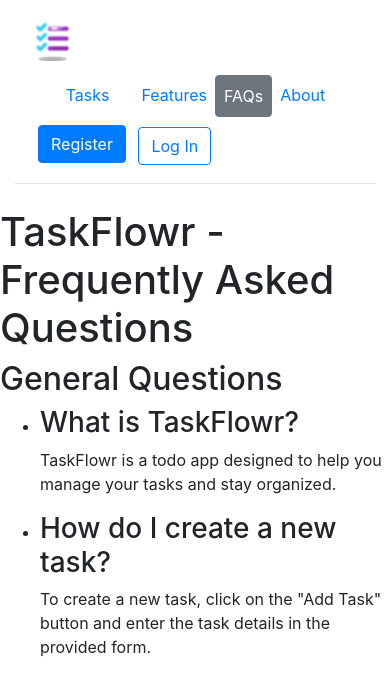
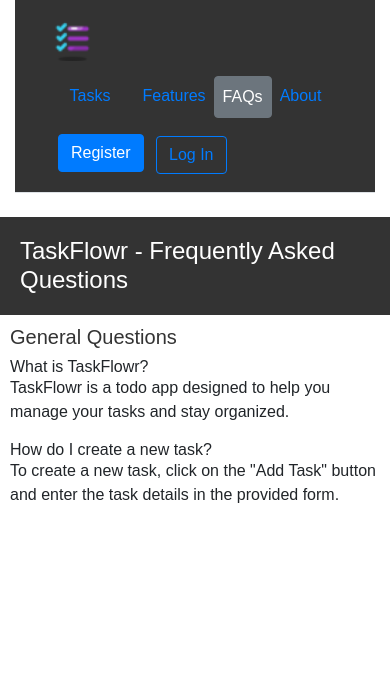
Before and after one commit to ishant9805/TaskFlowr, a Flask app: page /faqs in a window 390 px wide. Shown: the top 696 px of the page. Run offline with Flask 3, Linux system fonts and the light colour scheme; parts of the project's set-up code (start-up, migrations or seed data) failed here and were passed over; some libraries are stand-ins or nearby versions.

Commit message:
I have added css code for layout page

```diff
--- /dev/null
+++ b/static/styles.css
@@ -0,0 +1,79 @@
+/* Global styles */
+body {
+    font-family: Arial, sans-serif;
+    margin: 0;
+    padding: 0;
+  }
+
+  header {
+    background-color: #333;
+    color: #fff;
+    padding: 20px;
+  }
+
+  header h1 {
+    margin: 0;
+  }
+
+  main {
+    padding: 20px;
+  }
+
+  section {
+    margin-bottom: 30px;
+  }
+
+  h2 {
+    color: #333;
+  }
+
+  ul {
+    list-style-type: none;
+    padding: 0;
+  }
+
+  li {
+    margin-bottom: 10px;
+  }
+
+  h3 {
+    margin: 0;
+  }
+
+  footer {
+    background-color: #333;
+    color: #fff;
+    padding: 20px;
+    text-align: center;
+  }
+
+  /* Media queries for responsiveness */
+  @media (max-width: 768px) {
+    header h1 {
+      font-size: 24px;
+    }
+
+    main {
+      padding: 10px;
+    }
+
+    section {
+      margin-bottom: 20px;
+    }
+
+    h2 {
+      font-size: 20px;
+    }
+
+    li {
+      margin-bottom: 8px;
+    }
+
+    h3 {
+      font-size: 16px;
+    }
+
+    footer {
+      padding: 10px;
+    }
+  }
--- a/templates/layout.html
+++ b/templates/layout.html
@@ -6,6 +6,7 @@
     <link rel="icon" href="{{ url_for('static', filename='favicon.ico' ) }}" type="image/x-icon">
     <title>{% block title %}{% endblock %} - TaskFlowr🌼</title>
     <link rel="stylesheet" href="https://stackpath.bootstrapcdn.com/bootstrap/4.5.2/css/bootstrap.min.css">
+    <link rel="stylesheet" href="{{ url_for('static', filename='styles.css') }}">
 </head>
 <body>
     <div class="container">
```
